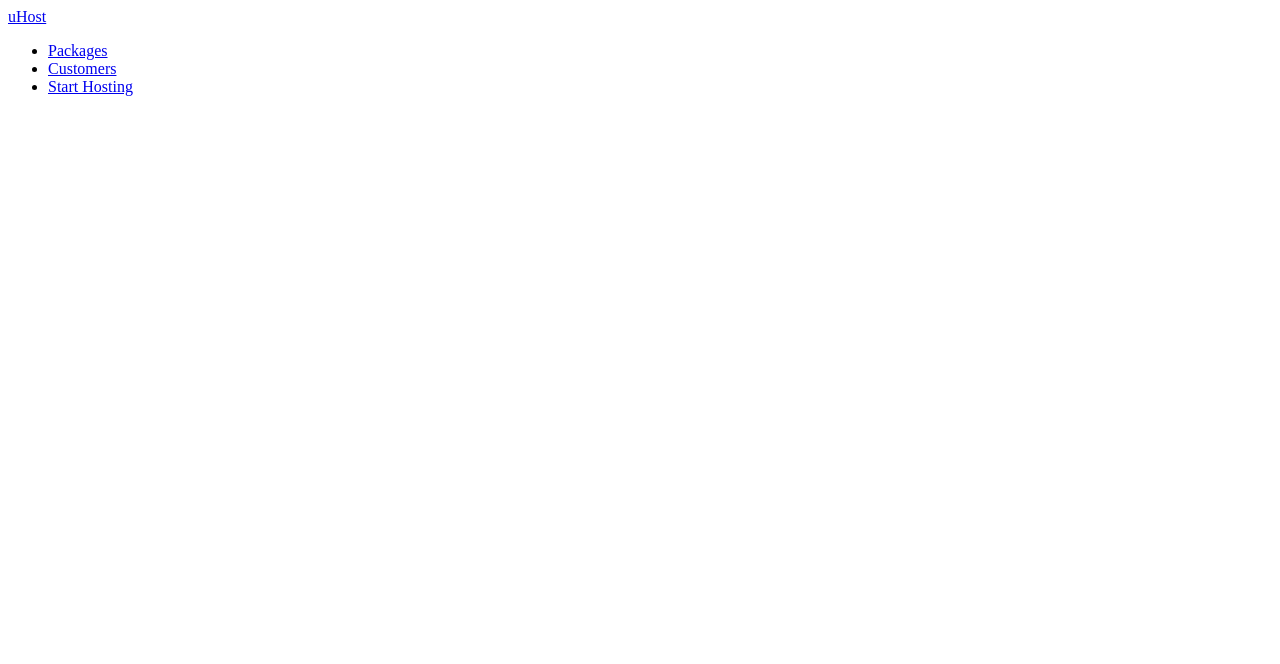
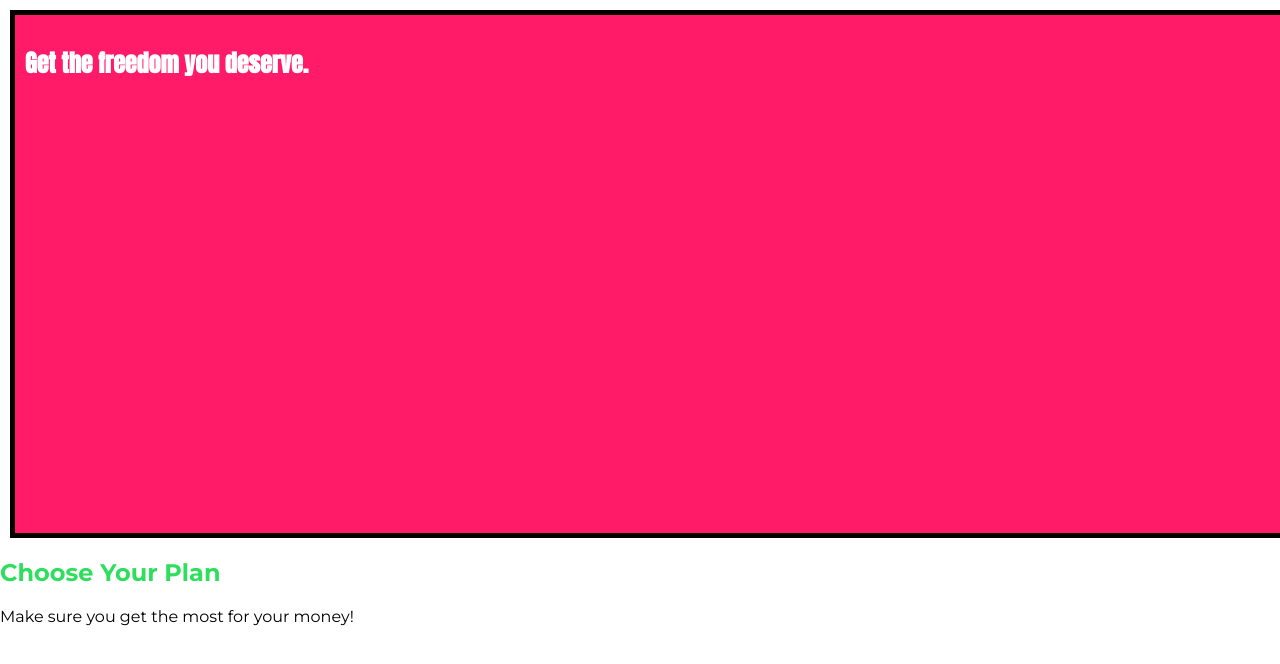
Before and after one commit to firmsclan/cs-deepdive, a plain HTML site: page index.html in a window 1280 px wide. Drawn offline with Linux system fonts and the light colour scheme.

Commit message:
simple css

```diff
--- a/index.html
+++ b/index.html
@@ -1,20 +1,26 @@
-    <header>
-        <div>
-            <a href="index.html">
-                uHost
-            </a>
-        </div>
-        <nav>
-            <ul>
-                <li>
-                    <a href="packages/index.html">Packages</a>
-                </li>
-                <li>
-                    <a href="customers/index.html">Customers</a>
-                </li>
-                <li>
-                    <a href="start-hosting/index.html">Start Hosting</a>
-                </li>
-            </ul>
-        </nav>
-    </header>
+<!DOCTYPE html>
+<html lang="en">
+
+<head>
+    <meta charset="UTF-8">
+    <meta http-equiv="X-UA-Compatible" content="ie=edge">
+    <title>uHost</title>
+    <link rel="shortcut icon" href="favicon.png">
+    <link href="https://fonts.googleapis.com/css?family=Anton" rel="stylesheet">
+    <link href="https://fonts.googleapis.com/css?family=Montserrat:400,700" rel="stylesheet">
+    <link rel="stylesheet" href="main.css">
+</head>
+
+<body>
+    <main>
+        <section id="product-overview">
+            <h1>Get the freedom you deserve.</h1>
+        </section>
+        <section id="plans">
+            <h1 class="section-title">Choose Your Plan</h1>
+            <p>Make sure you get the most for your money!</p>
+        </section>
+    </main>
+</body>
+
+</html>
--- /dev/null
+++ b/main.css
@@ -0,0 +1,31 @@
+* {
+    box-sizing: border-box;
+}
+
+body {
+    font-family: 'Montserrat', sans-serif;
+    margin: 0;
+}
+
+#product-overview {
+    background: #ff1b68;
+    width: 100%;
+    height: 528px;
+    padding: 10px;
+    border: 5px solid black;
+    margin: 10px;
+
+}
+
+.section-title {
+    color: #2ddf5c;
+}
+
+#product-overview h1 {
+    color: white;
+    font-family: 'Anton', sans-serif;
+}
+
+/* h1 {
+    font-family: sans-serif;
+} */
```
